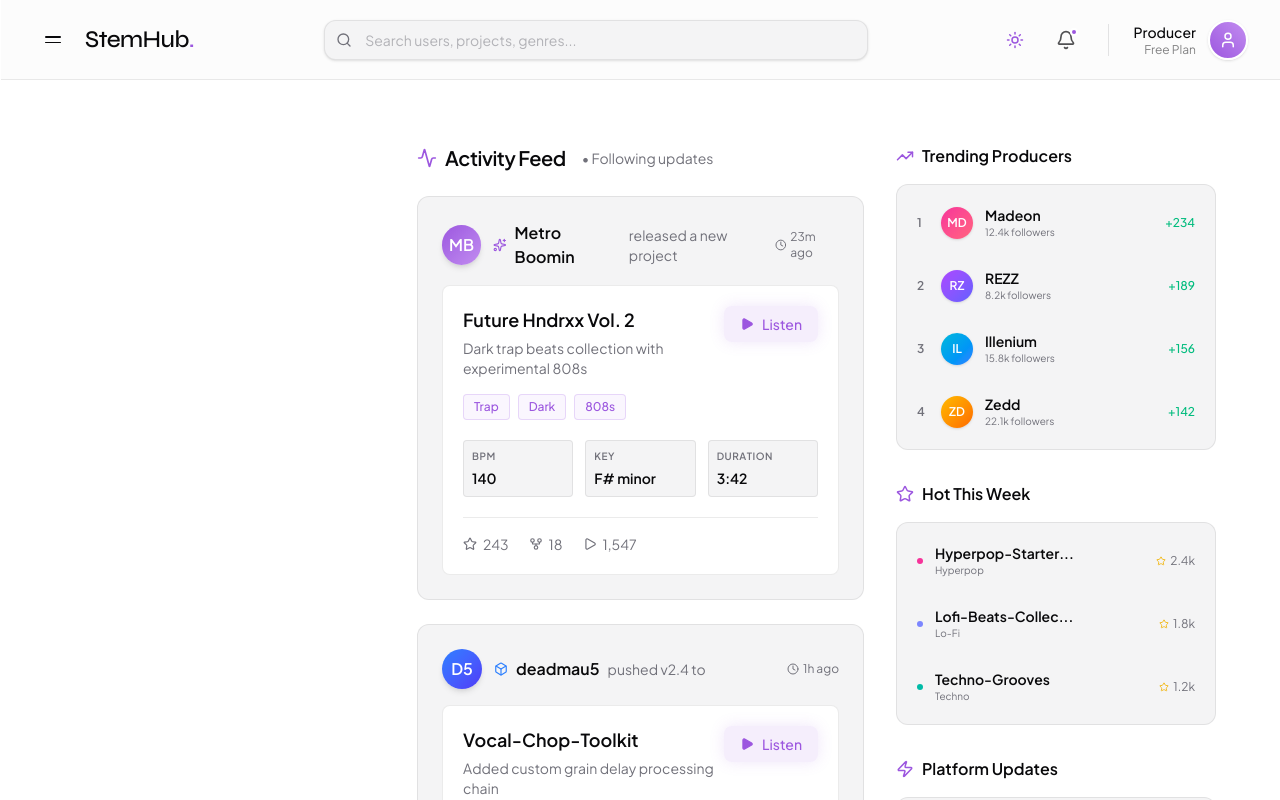
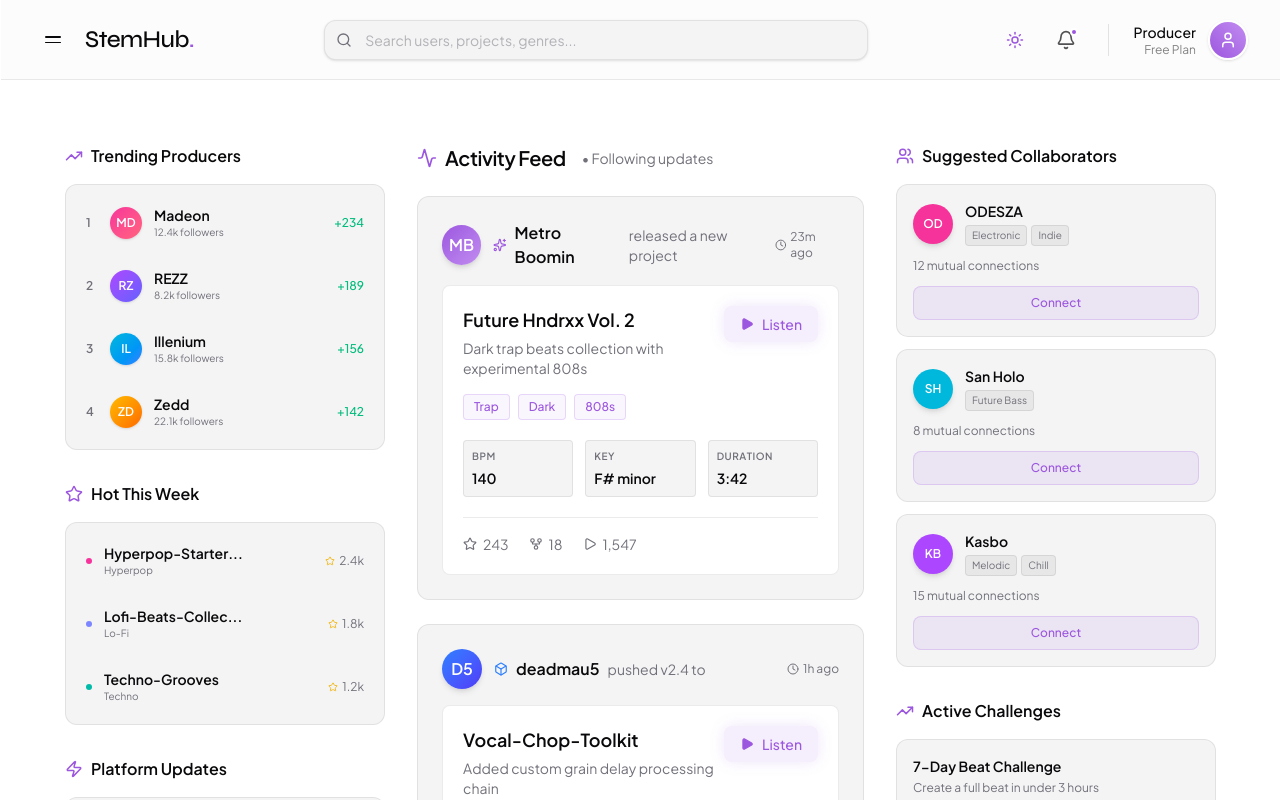
Before and after one commit to stemhub-org/Stemhub, a Next.js app in the folder frontend/: page /dashboard/explore in a window 1280 px wide. Built offline with nearby package versions, Linux system fonts and the light colour scheme; no server answers.

Commit message:
style(explore): adding new ideas on explore page

```diff
--- a/frontend/app/dashboard/explore/page.tsx
+++ b/frontend/app/dashboard/explore/page.tsx
@@ -22,8 +22,100 @@ export default function ExplorePage() {
 
 
                 <div className="w-full flex flex-col xl:flex-row justify-between gap-8">
-                    {/* Left Spacer to perfectly center the activity feed */}
-                    <div className="hidden xl:block xl:w-80 shrink-0"></div>
+                    {/* Left Sidebar */}
+                    <div className="hidden xl:block xl:w-80 shrink-0 space-y-8">
+                        {/* Trending Producers */}
+                        <div>
+                            <div className="flex items-center gap-2 mb-4">
+                                <TrendingUp size={18} className="text-accent" />
+                                <h3 className="font-semibold text-foreground">Trending Producers</h3>
+                            </div>
+                            <div className="bg-background-secondary dark:bg-background-tertiary border border-border-subtle rounded-xl p-2 space-y-1">
+                                {[
+                                    { name: 'Madeon', followers: '12.4k', color: 'from-pink-500 to-rose-400', initial: 'MD', rise: '+234' },
+                                    { name: 'REZZ', followers: '8.2k', color: 'from-purple-500 to-indigo-500', initial: 'RZ', rise: '+189' },
+                                    { name: 'Illenium', followers: '15.8k', color: 'from-cyan-500 to-blue-500', initial: 'IL', rise: '+156' },
+                                    { name: 'Zedd', followers: '22.1k', color: 'from-amber-400 to-orange-500', initial: 'ZD', rise: '+142' }
+                                ].map((producer, idx) => (
+                                    <div key={idx} className="flex items-center justify-between p-3 rounded-lg hover:bg-background transition-colors cursor-pointer group">
+                                        <div className="flex items-center gap-3">
+                                            <span className="text-xs font-bold text-foreground-muted w-3">{idx + 1}</span>
+                                            <div className={`h-8 w-8 rounded-full bg-gradient-to-br ${producer.color} flex items-center justify-center text-white text-xs font-bold shadow-sm group-hover:scale-110 transition-transform`}>
+                                                {producer.initial}
+                                            </div>
+                                            <div>
+                                                <div className="text-sm font-semibold text-foreground group-hover:text-accent transition-colors">{producer.name}</div>
+                                                <div className="text-[10px] text-foreground-muted">{producer.followers} followers</div>
+                                            </div>
+                                        </div>
+                                        <div className="text-xs font-medium text-emerald-500">{producer.rise}</div>
+                                    </div>
+                                ))}
+                            </div>
+                        </div>
+
+                        {/* Hot This Week */}
+                        <div>
+                            <div className="flex items-center gap-2 mb-4">
+                                <Star size={18} className="text-accent" />
+                                <h3 className="font-semibold text-foreground">Hot This Week</h3>
+                            </div>
+                            <div className="bg-background-secondary dark:bg-background-tertiary border border-border-subtle rounded-xl p-2 space-y-1">
+                                {[
+                                    { name: 'Hyperpop-Starter-Kit', genre: 'Hyperpop', stars: '2.4k', color: 'bg-pink-500' },
+                                    { name: 'Lofi-Beats-Collection', genre: 'Lo-Fi', stars: '1.8k', color: 'bg-indigo-400' },
+                                    { name: 'Techno-Grooves', genre: 'Techno', stars: '1.2k', color: 'bg-teal-500' }
+                                ].map((project, idx) => (
+                                    <div key={idx} className="flex items-center justify-between p-3 rounded-lg hover:bg-background transition-colors cursor-pointer group">
+                                        <div className="flex items-center gap-3">
+                                            <div className={`w-1.5 h-1.5 rounded-full ${project.color}`} />
+                                            <div>
+                                                <div className="text-sm font-semibold text-foreground group-hover:text-accent transition-colors truncate max-w-[140px]">{project.name}</div>
+                                                <div className="text-[10px] text-foreground-muted">{project.genre}</div>
+                                            </div>
+                                        </div>
+                                        <div className="flex items-center gap-1 text-xs text-foreground-muted">
+                                            <Star size={10} className="text-yellow-500" /> {project.stars}
+                                        </div>
+                                    </div>
+                                ))}
+                            </div>
+                        </div>
+
+                        {/* Platform Updates */}
+                        <div>
+                            <div className="flex items-center gap-2 mb-4">
+                                <Zap size={18} className="text-accent" />
+                                <h3 className="font-semibold text-foreground">Platform Updates</h3>
+                            </div>
+                            <div className="space-y-3">
+                                {[
+                                    { version: 'v2.4.0', time: '2 days ago', title: 'Real-time Collaboration', desc: 'Work on projects simultaneously with your team', icon: Users },
+                                    { version: 'v2.3.5', time: '1 week ago', title: 'Advanced Waveform Analysis', desc: 'New spectral view and frequency isolation tools', icon: Activity },
+                                    { version: 'v2.3.0', time: '2 weeks ago', title: 'Stem Export Presets', desc: 'Save custom export configurations for faster workflow', icon: Box }
+                                ].map((update, idx) => {
+                                    const Icon = update.icon;
+                                    return (
+                                        <div key={idx} className="bg-background-secondary dark:bg-background-tertiary border border-border-subtle rounded-xl p-4 hover:border-accent/30 transition-colors group cursor-pointer">
+                                            <div className="flex items-start gap-3">
+                                                <div className="h-8 w-8 rounded-lg bg-accent/10 border border-accent/20 flex items-center justify-center shrink-0 group-hover:bg-accent/20 transition-colors">
+                                                    <Icon size={14} className="text-accent" />
+                                                </div>
+                                                <div>
+                                                    <div className="flex items-center gap-2 mb-1">
+                                                        <span className="text-[10px] font-mono px-1.5 py-0.5 rounded bg-foreground/5 text-foreground-muted border border-border-subtle">{update.version}</span>
+                                                        <span className="text-[10px] text-foreground-muted/70">{update.time}</span>
+                                                    </div>
+                                                    <h4 className="text-sm font-semibold text-foreground group-hover:text-accent transition-colors mb-1.5">{update.title}</h4>
+                                                    <p className="text-xs text-foreground-muted leading-relaxed">{update.desc}</p>
+                                                </div>
+                                            </div>
+                                        </div>
+                                    );
+                                })}
+                            </div>
+                        </div>
+                    </div>
 
                     {/* Activity Feed Container */}
                     <div className="flex-1 flex justify-center">
@@ -212,102 +304,99 @@ export default function ExplorePage() {
                             </div>
                         </motion.div>
                         </div>
-                    </div>
-
-                    {/* Right Sidebar */}
-                    <div className="w-full xl:w-80 shrink-0 space-y-8">
-                        {/* Trending Producers */}
+                    </div>                    {/* Right Sidebar */}
+                    <div className="hidden xl:block w-full xl:w-80 shrink-0 space-y-8">
+                        {/* Suggested Collaborators */}
                         <div>
                             <div className="flex items-center gap-2 mb-4">
-                                <TrendingUp size={18} className="text-accent" />
-                                <h3 className="font-semibold text-foreground">Trending Producers</h3>
+                                <Users size={18} className="text-accent" />
+                                <h3 className="font-semibold text-foreground">Suggested Collaborators</h3>
                             </div>
-                            <div className="bg-background-secondary dark:bg-background-tertiary border border-border-subtle rounded-xl p-2 space-y-1">
+                            <div className="space-y-3">
                                 {[
-                                    { name: 'Madeon', followers: '12.4k', color: 'from-pink-500 to-rose-400', initial: 'MD', rise: '+234' },
-                                    { name: 'REZZ', followers: '8.2k', color: 'from-purple-500 to-indigo-500', initial: 'RZ', rise: '+189' },
-                                    { name: 'Illenium', followers: '15.8k', color: 'from-cyan-500 to-blue-500', initial: 'IL', rise: '+156' },
-                                    { name: 'Zedd', followers: '22.1k', color: 'from-amber-400 to-orange-500', initial: 'ZD', rise: '+142' }
-                                ].map((producer, idx) => (
-                                    <div key={idx} className="flex items-center justify-between p-3 rounded-lg hover:bg-background transition-colors cursor-pointer group">
-                                        <div className="flex items-center gap-3">
-                                            <span className="text-xs font-bold text-foreground-muted w-3">{idx + 1}</span>
-                                            <div className={`h-8 w-8 rounded-full bg-gradient-to-br ${producer.color} flex items-center justify-center text-white text-xs font-bold shadow-sm group-hover:scale-110 transition-transform`}>
-                                                {producer.initial}
+                                    { name: 'ODESZA', genres: ['Electronic', 'Indie'], mutual: 12, initials: 'OD', color: 'bg-pink-500' },
+                                    { name: 'San Holo', genres: ['Future Bass'], mutual: 8, initials: 'SH', color: 'bg-cyan-500' },
+                                    { name: 'Kasbo', genres: ['Melodic', 'Chill'], mutual: 15, initials: 'KB', color: 'bg-purple-500' }
+                                ].map((collab, idx) => (
+                                    <div key={idx} className="bg-background-secondary dark:bg-background-tertiary border border-border-subtle rounded-xl p-4 hover:border-accent/30 transition-colors">
+                                        <div className="flex items-center gap-3 mb-3">
+                                            <div className={`h-10 w-10 rounded-full ${collab.color} flex items-center justify-center text-white text-xs font-bold shadow-md`}>
+                                                {collab.initials}
                                             </div>
                                             <div>
-                                                <div className="text-sm font-semibold text-foreground group-hover:text-accent transition-colors">{producer.name}</div>
-                                                <div className="text-[10px] text-foreground-muted">{producer.followers} followers</div>
+                                                <h4 className="text-sm font-semibold text-foreground">{collab.name}</h4>
+                                                <div className="flex gap-1 mt-1 flex-wrap">
+                                                    {collab.genres.map(g => (
+                                                        <span key={g} className="px-1.5 py-0.5 rounded bg-foreground/5 text-foreground-muted border border-border-subtle text-[10px]">{g}</span>
+                                                    ))}
+                                                </div>
                                             </div>
                                         </div>
-                                        <div className="text-xs font-medium text-emerald-500">{producer.rise}</div>
+                                        <p className="text-xs text-foreground-muted mb-3">{collab.mutual} mutual connections</p>
+                                        <button className="w-full py-2 rounded-lg bg-accent/10 border border-accent/20 text-accent font-medium text-xs hover:bg-accent hover:text-white transition-all">
+                                            Connect
+                                        </button>
                                     </div>
                                 ))}
                             </div>
                         </div>
 
-                        {/* Hot This Week */}
+                        {/* Active Challenges */}
                         <div>
                             <div className="flex items-center gap-2 mb-4">
-                                <Star size={18} className="text-accent" />
-                                <h3 className="font-semibold text-foreground">Hot This Week</h3>
+                                <TrendingUp size={18} className="text-accent" />
+                                <h3 className="font-semibold text-foreground">Active Challenges</h3>
                             </div>
-                            <div className="bg-background-secondary dark:bg-background-tertiary border border-border-subtle rounded-xl p-2 space-y-1">
+                            <div className="space-y-3">
                                 {[
-                                    { name: 'Hyperpop-Starter-Kit', genre: 'Hyperpop', stars: '2.4k', color: 'bg-pink-500' },
-                                    { name: 'Lofi-Beats-Collection', genre: 'Lo-Fi', stars: '1.8k', color: 'bg-indigo-400' },
-                                    { name: 'Techno-Grooves', genre: 'Techno', stars: '1.2k', color: 'bg-teal-500' }
-                                ].map((project, idx) => (
-                                    <div key={idx} className="flex items-center justify-between p-3 rounded-lg hover:bg-background transition-colors cursor-pointer group">
-                                        <div className="flex items-center gap-3">
-                                            <div className={`w-1.5 h-1.5 rounded-full ${project.color}`} />
-                                            <div>
-                                                <div className="text-sm font-semibold text-foreground group-hover:text-accent transition-colors truncate max-w-[140px]">{project.name}</div>
-                                                <div className="text-[10px] text-foreground-muted">{project.genre}</div>
-                                            </div>
+                                    { title: '7-Day Beat Challenge', desc: 'Create a full beat in under 3 hours', level: 'Intermediate', joined: '2,847', daysLeft: 3, prize: 'Prize: $500' },
+                                    { title: 'Vocal Chop Remix', desc: 'Remix using only vocal samples', level: 'Advanced', joined: '1,523', daysLeft: 6, prize: 'Prize: Featured' }
+                                ].map((challenge, idx) => (
+                                    <div key={idx} className="bg-background-secondary dark:bg-background-tertiary border border-border-subtle rounded-xl p-4 hover:border-accent/30 transition-colors">
+                                        <h4 className="text-sm font-semibold text-foreground mb-1">{challenge.title}</h4>
+                                        <p className="text-xs text-foreground-muted mb-3">{challenge.desc}</p>
+                                        <div className="flex items-center gap-2 mb-4">
+                                            <span className="px-1.5 py-0.5 rounded bg-accent/10 text-accent border border-accent/20 text-[10px] font-medium">{challenge.level}</span>
+                                            <span className="text-[10px] text-foreground-muted">• {challenge.joined} joined</span>
                                         </div>
-                                        <div className="flex items-center gap-1 text-xs text-foreground-muted">
-                                            <Star size={10} className="text-yellow-500" /> {project.stars}
+                                        <div className="flex items-center justify-between text-xs mb-3 border-t border-border-subtle pt-3 mt-1">
+                                            <span className="text-foreground-muted flex items-center gap-1"><Clock size={12} /> Ends in {challenge.daysLeft} days</span>
+                                            <span className="font-semibold text-accent">{challenge.prize}</span>
                                         </div>
+                                        <button className="w-full py-2 rounded-lg bg-accent text-white font-medium text-xs hover:bg-accent/90 transition-all shadow-[0_0_10px_rgba(156,87,223,0.3)]">
+                                            Join Challenge
+                                        </button>
                                     </div>
                                 ))}
                             </div>
                         </div>
 
-                        {/* Platform Updates */}
+                        {/* Upcoming Events */}
                         <div>
                             <div className="flex items-center gap-2 mb-4">
-                                <Zap size={18} className="text-accent" />
-                                <h3 className="font-semibold text-foreground">Platform Updates</h3>
+                                <Clock size={18} className="text-accent" />
+                                <h3 className="font-semibold text-foreground">Upcoming Events</h3>
                             </div>
                             <div className="space-y-3">
                                 {[
-                                    { version: 'v2.4.0', time: '2 days ago', title: 'Real-time Collaboration', desc: 'Work on projects simultaneously with your team', icon: Users },
-                                    { version: 'v2.3.5', time: '1 week ago', title: 'Advanced Waveform Analysis', desc: 'New spectral view and frequency isolation tools', icon: Activity },
-                                    { version: 'v2.3.0', time: '2 weeks ago', title: 'Stem Export Presets', desc: 'Save custom export configurations for faster workflow', icon: Box }
-                                ].map((update, idx) => {
-                                    const Icon = update.icon;
-                                    return (
-                                        <div key={idx} className="bg-background-secondary dark:bg-background-tertiary border border-border-subtle rounded-xl p-4 hover:border-accent/30 transition-colors group cursor-pointer">
-                                            <div className="flex items-start gap-3">
-                                                <div className="h-8 w-8 rounded-lg bg-accent/10 border border-accent/20 flex items-center justify-center shrink-0 group-hover:bg-accent/20 transition-colors">
-                                                    <Icon size={14} className="text-accent" />
-                                                </div>
-                                                <div>
-                                                    <div className="flex items-center gap-2 mb-1">
-                                                        <span className="text-[10px] font-mono px-1.5 py-0.5 rounded bg-foreground/5 text-foreground-muted border border-border-subtle">{update.version}</span>
-                                                        <span className="text-[10px] text-foreground-muted/70">{update.time}</span>
-                                                    </div>
-                                                    <h4 className="text-sm font-semibold text-foreground group-hover:text-accent transition-colors mb-1.5">{update.title}</h4>
-                                                    <p className="text-xs text-foreground-muted leading-relaxed">{update.desc}</p>
-                                                </div>
-                                            </div>
+                                    { title: 'Ableton Live Masterclass', type: 'Workshop', host: 'Madeon', date: 'Mar 14, 2026 • 7:00 PM PST', attending: '342' },
+                                    { title: 'Mixing & Mastering Q&A', type: 'Live Stream', host: 'deadmau5', date: 'Mar 16, 2026 • 3:00 PM PST', attending: '1,247' }
+                                ].map((event, idx) => (
+                                    <div key={idx} className="bg-background-secondary dark:bg-background-tertiary border border-border-subtle rounded-xl p-4 hover:border-accent/30 transition-colors">
+                                        <span className="inline-block px-1.5 py-0.5 rounded bg-accent/10 text-accent border border-accent/20 text-[10px] font-medium mb-2">{event.type}</span>
+                                        <h4 className="text-sm font-semibold text-foreground mb-1">{event.title}</h4>
+                                        <p className="text-xs text-foreground-muted mb-3">Hosted by {event.host}</p>
+                                        <div className="space-y-1.5 mb-4">
+                                            <p className="text-xs text-foreground-muted flex items-center gap-1.5"><Clock size={10} /> {event.date}</p>
+                                            <p className="text-xs text-foreground-muted flex items-center gap-1.5"><Users size={10} /> {event.attending} attending</p>
                                         </div>
-                                    );
-                                })}
+                                        <button className="w-full py-2 rounded-lg bg-transparent border border-border-subtle text-foreground font-medium text-xs hover:border-accent hover:text-accent transition-all">
+                                            Register
+                                        </button>
+                                    </div>
+                                ))}
                             </div>
                         </div>
-
                     </div>
                 </div>
 
```
